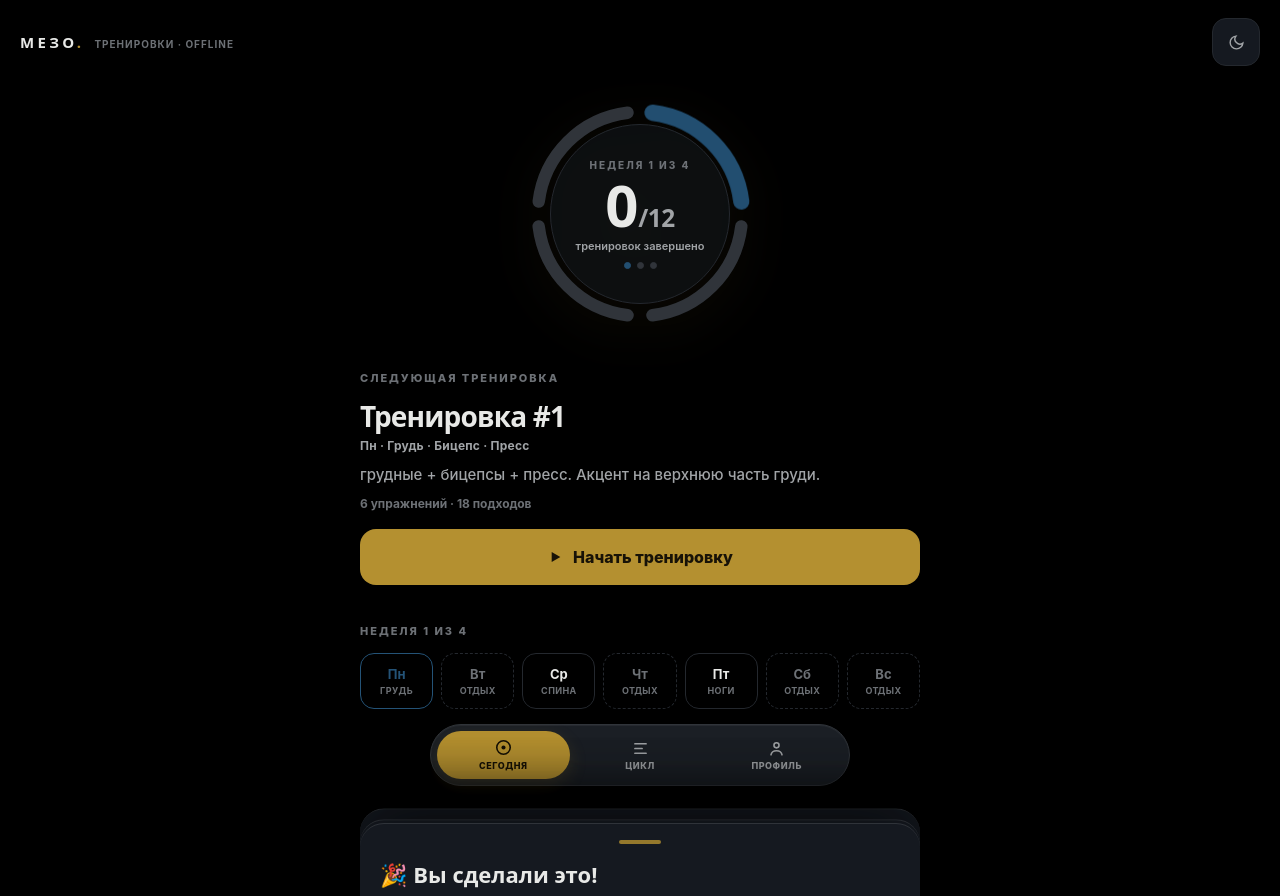
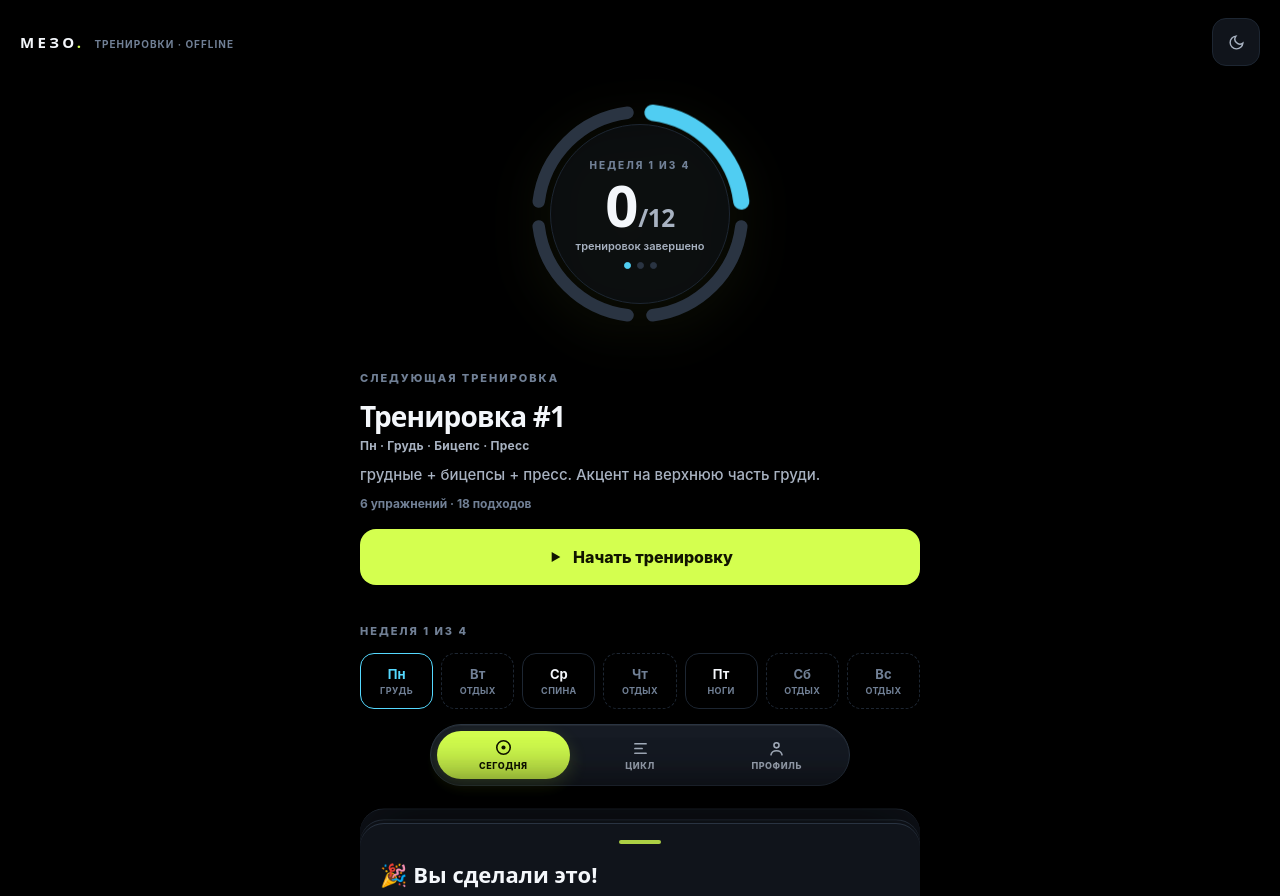
Before and after one commit to jumpipgo/TREN, a React (Vite) app: page / in a window 1280 px wide. Built offline with nearby package versions, Linux system fonts and the light colour scheme.

Commit message:
style: brighten active color palette

```diff
--- a/src/styles.css
+++ b/src/styles.css
@@ -13,15 +13,15 @@
   --lime-soft:color-mix(in srgb,var(--lime) 12%,transparent);
 }
 [data-theme="dark"]{
-  --bg:#000000; --surface:#151920; --elevated:#1F232A;
-  --line:#30343A; --line-soft:#24282E;
-  --text:#E8E9E7; --dim:#A1A4A7; --faint:#6D7176;
-  --lime:#B49030; --lime-ink:#171207;
-  --btn-bg:#B49030; --btn-ink:#171207;
-  --blue:#245377; --blue-soft:rgba(36,83,119,.18);
-  --success:#7A8E55; --success-ink:#0E1208;
-  --warn:#C08A46;
-  --scrim:rgba(4,5,7,.72);
+  --bg:#000000; --surface:#10141B; --elevated:#191F29;
+  --line:#2A3442; --line-soft:#1D2632;
+  --text:#F4F7FB; --dim:#A8B2C1; --faint:#718096;
+  --lime:#D4FF4F; --lime-ink:#111500;
+  --btn-bg:#D4FF4F; --btn-ink:#111500;
+  --blue:#55D9FF; --blue-soft:rgba(85,217,255,.15);
+  --success:#66E39A; --success-ink:#07150D;
+  --warn:#FFB454;
+  --scrim:rgba(0,0,0,.76);
   --shadow:0 18px 50px rgba(0,0,0,.30);
 }
 [data-theme="light"]{
```
